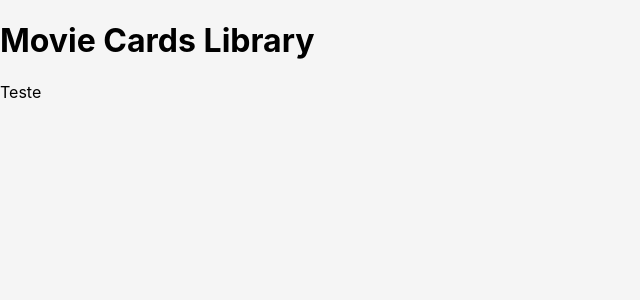
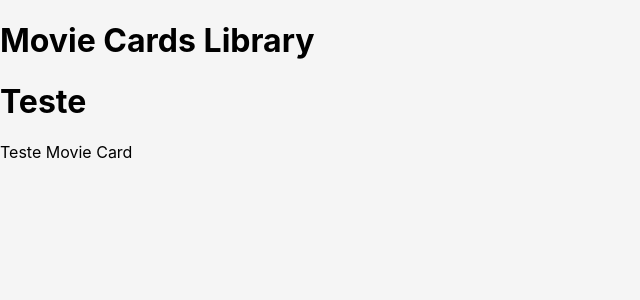
Before and after one commit to thosijulio/trybe-projects, a React (Create React App) app in the folder 2.FRONT-END/11.3-MOVIE-CARDS-LIBRARY/: page / in a window 1280 px wide. Shown: the top 300 px of the page, without its empty margins (0-640 px from the left). Built offline with nearby package versions, Linux system fonts and the light colour scheme; the HTML template or start-up script is replaced by a standard one.

Commit message:
resolucao exercicio 4

```diff
--- a/2.FRONT-END/11.3-MOVIE-CARDS-LIBRARY/src/App.js
+++ b/2.FRONT-END/11.3-MOVIE-CARDS-LIBRARY/src/App.js
@@ -8,7 +8,7 @@ function App() {
   return (
     <div className="App">
       <Header />
-      <MovieList data={ data } />
+      <MovieList movies={ data } />
     </div>
   );
 }
--- a/2.FRONT-END/11.3-MOVIE-CARDS-LIBRARY/src/components/MovieCard.jsx
+++ b/2.FRONT-END/11.3-MOVIE-CARDS-LIBRARY/src/components/MovieCard.jsx
@@ -1 +1,11 @@
-// implement MovieCard component here
+import React from 'react';
+
+class MovieCard extends React.Component {
+  render() {
+    return (
+      <p>Teste Movie Card</p>
+    );
+  }
+}
+
+export default MovieCard;
--- a/2.FRONT-END/11.3-MOVIE-CARDS-LIBRARY/src/components/MovieList.jsx
+++ b/2.FRONT-END/11.3-MOVIE-CARDS-LIBRARY/src/components/MovieList.jsx
@@ -1,8 +1,14 @@
 import React from 'react';
+import MovieCard from './MovieCard';
 
 class MovieList extends React.Component {
   render() {
-    return <p>Teste</p>;
+    return (
+      <div>
+        <h1>Teste</h1>
+        <MovieCard />
+      </div>
+    );
   }
 }
 
```
